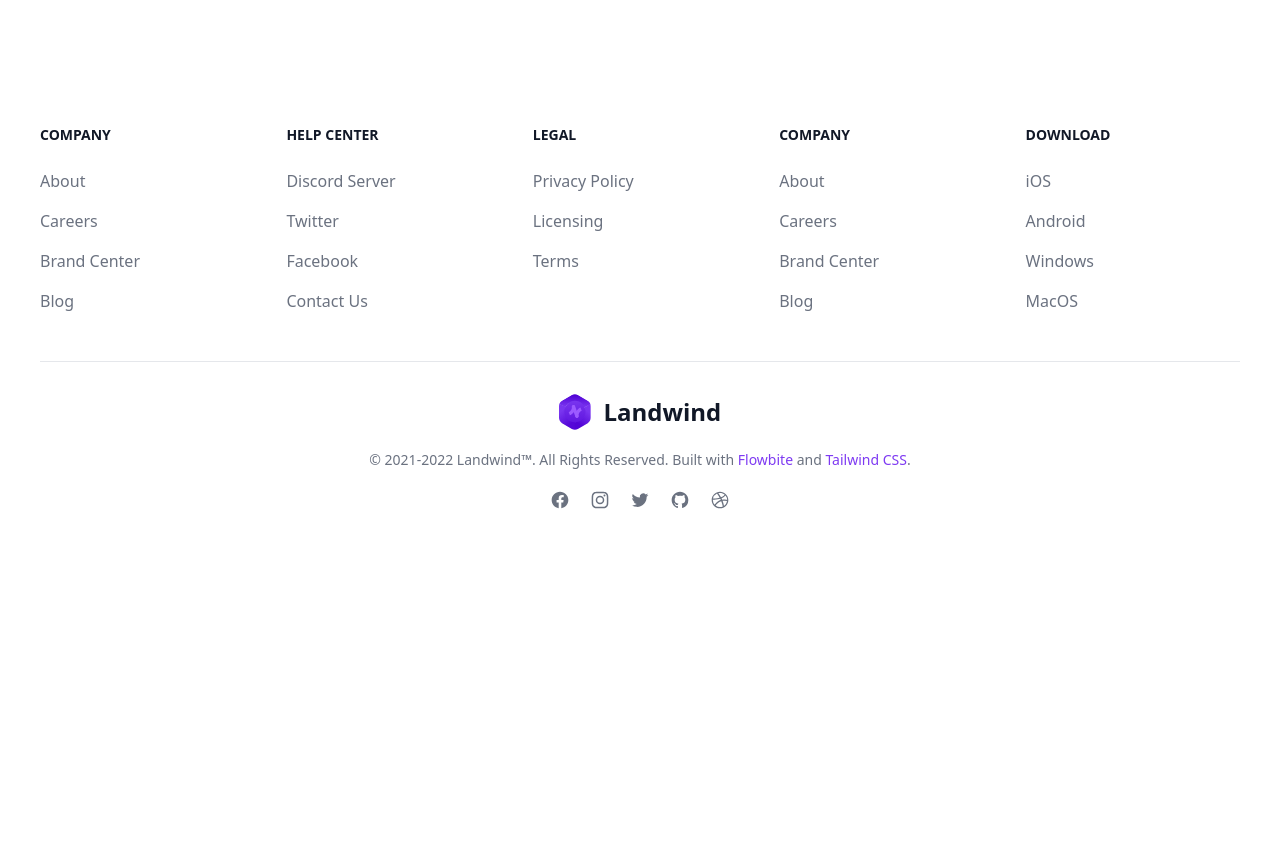
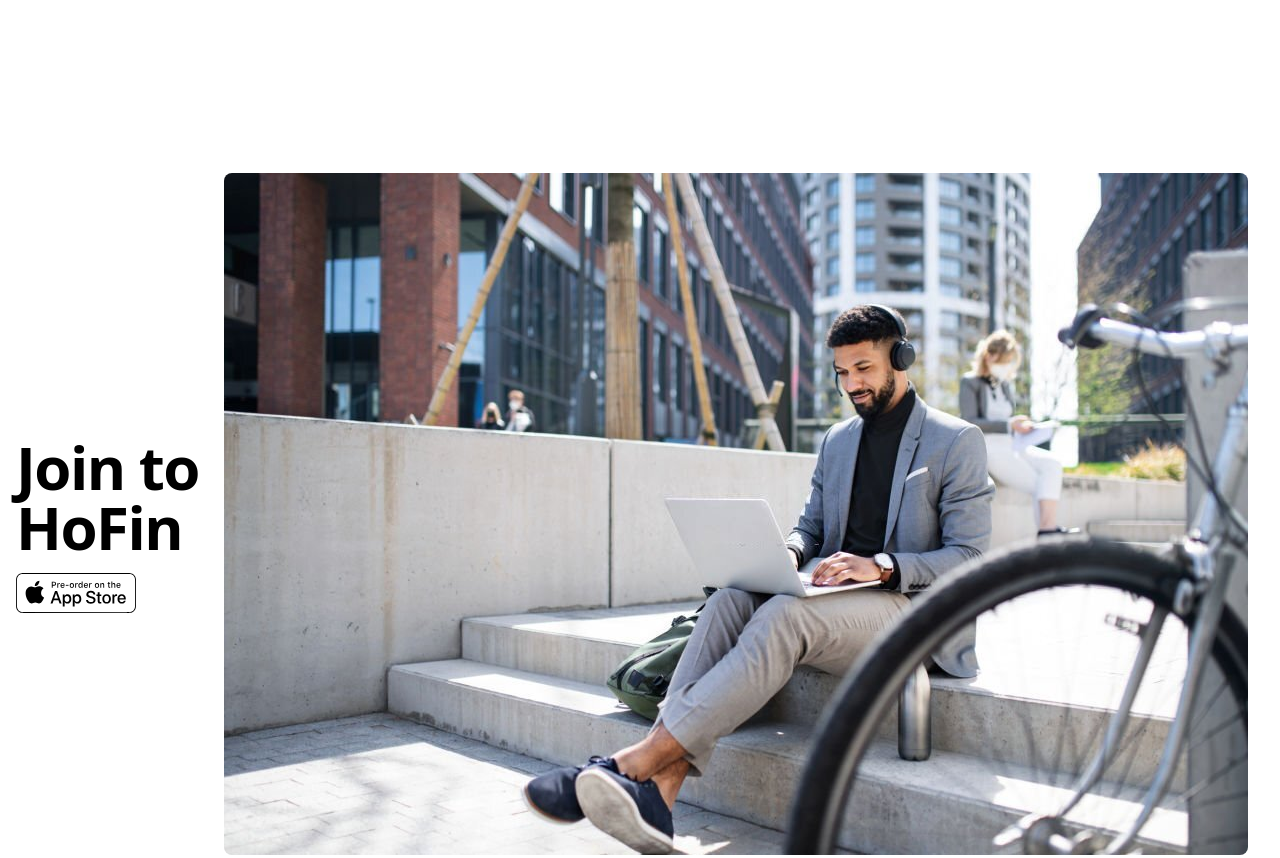
Before and after one commit to alefkheh/HoFin, a website: page index.html in a window 1280 px wide. Shown: the part 3462-4320 px from the top of the page. Before the commit the page ends 4036 px from the top, so only its background shows below. Drawn offline with nearby package versions, Linux system fonts and the light colour scheme.

Commit message:
html css img
new part
new photos
no cache

```diff
--- a/index.html
+++ b/index.html
@@ -6,9 +6,7 @@
     <meta http-equiv="X-UA-Compatible" content="IE=edge">
     <meta name="viewport" content="width=device-width, initial-scale=1.0">
     <title>HoFin - Hope Finder</title>
-    <meta http-equiv='cache-control' content='no-cache'>
-    <meta http-equiv='expires' content='0'>
-    <meta http-equiv='pragma' content='no-cache'>
+
     <!-- Meta SEO -->
     <meta name="title" content="HoFin - Hope Finder">
     <meta name="description" content="Description baraye Google">
@@ -233,6 +231,24 @@
             </div>
         </div>
     </section>
+    <section class="bg-white dark:bg-gray-900">
+        <div class="grid max-w-screen-xl px-4 pt-20 pb-8 mx-auto lg:gap-8 xl:gap-0 lg:py-16 lg:grid-cols-12 lg:pt-28">
+            <div class="lg:hidden  col-span-10 flex ">
+                <img src="./images/lastHero.jpg" alt="hero image" class="rounded-lg">
+            </div>
+            <div class="mr-auto place-self-center lg:col-span-2">
+
+                <h1 class="max-w-2xl mb-4 text-4xl font-extrabold leading-none tracking-tight md:text-5xl xl:text-6xl dark:text-white mt-6">Join to<br>HoFin</h1>
+                <img src="appStorePreOrder.svg" class="smd:mx-auto">
+            </div>
+
+
+
+            <div class="hidden lg:mt-0 lg:col-span-10 lg:flex ">
+                <img src="./images/lastHero.jpg" alt="hero image" class="rounded-lg">
+            </div>
+        </div>
+    </section>
     <footer class="bg-white dark:bg-gray-800">
         <div class="max-w-screen-xl p-4 py-6 mx-auto lg:py-16 md:p-8 lg:p-10">
             <div class="grid grid-cols-2 gap-8 md:grid-cols-3 lg:grid-cols-5">
```
Also changed, not shown: images/lastHero.jpg (added), output.css.
